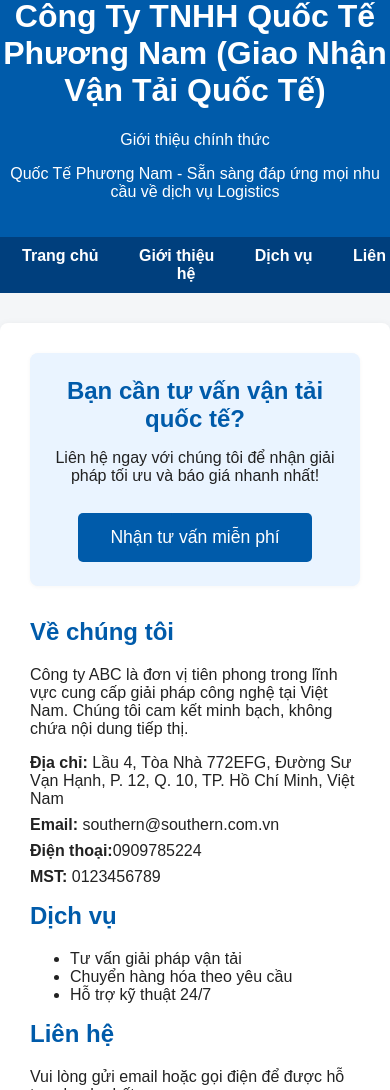
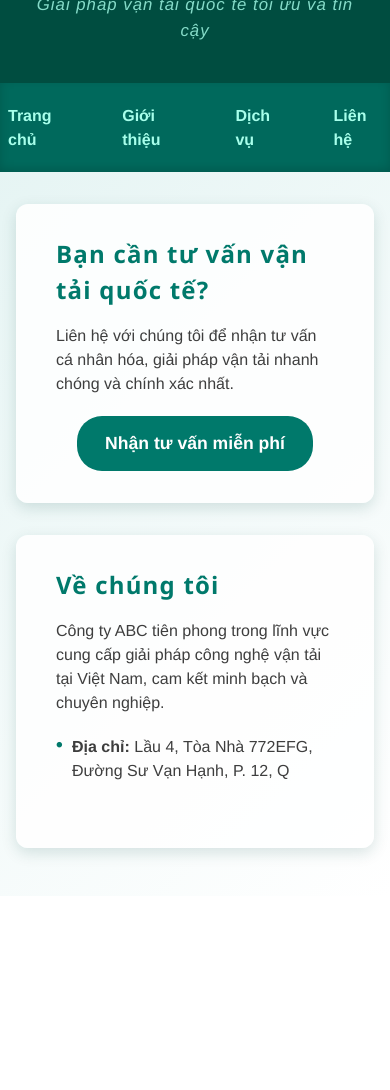
Before and after one commit to phugiaa63/backlink, a website: page view/index.html in a window 390 px wide. Shown: the part 90-1180 px from the top of the page. After the commit the page ends 986 px from the top, so only its background shows below. Drawn offline with Linux system fonts and the light colour scheme.

Commit message:
sua giao dien

```diff
--- a/view/index.html
+++ b/view/index.html
@@ -2,217 +2,278 @@
 <html lang="vi">
 
 <head>
-    <meta charset="UTF-8">
-    <title>Công ty ABC - Giới thiệu chính thức</title>
-    <style>
-        body {
-            font-family: Arial, sans-serif;
-            margin: 0;
-            background: #f4f6f8;
-            color: #222;
-        }
+  <meta charset="UTF-8" />
+  <meta name="viewport" content="width=device-width, initial-scale=1" />
+  <title>Quốc Tế Phương Nam - Giải pháp vận tải quốc tế</title>
+  <style>
+    /* Reset cơ bản */
+    * {
+      margin: 0;
+      padding: 0;
+      box-sizing: border-box;
+    }
 
-        header {
-            background: #005baa;
-            color: #fff;
-            padding: 30px 0 20px 0;
-            text-align: center;
-        }
+    body {
+      font-family: 'Helvetica Neue', Helvetica, Arial, sans-serif;
+      background: linear-gradient(135deg, #e0f2f1, #ffffff);
+      color: #333;
+      line-height: 1.5;
+      min-height: 100vh;
+      display: flex;
+      flex-direction: column;
+    }
 
-        nav {
-            background: #003f7d;
-            padding: 10px 0;
-            text-align: center;
-        }
+    header {
+      background: #004d40;
+      color: #a7ffeb;
+      padding: 2.5rem 1.5rem;
+      text-align: center;
+      box-shadow: 0 3px 8px rgba(0, 77, 64, 0.3);
+    }
 
-        nav a {
-            color: #fff;
-            text-decoration: none;
-            margin: 0 18px;
-            font-weight: bold;
-            transition: color 0.2s;
-        }
+    header h1 {
+      font-weight: 800;
+      font-size: 2.25rem;
+      letter-spacing: 2px;
+      margin-bottom: 0.25rem;
+      font-family: 'Trebuchet MS', sans-serif;
+    }
 
-        nav a:hover {
-            color: #ffd700;
-        }
+    header p {
+      font-style: italic;
+      font-size: 1.05rem;
+      letter-spacing: 1px;
+      opacity: 0.8;
+    }
 
-        .container {
-            max-width: 900px;
-            margin: 30px auto;
-            background: #fff;
-            padding: 30px;
-            border-radius: 8px;
-            box-shadow: 0 2px 8px rgba(0, 0, 0, 0.07);
-        }
+    nav {
+      background: #00695c;
+      display: flex;
+      justify-content: center;
+      padding: 1rem 0;
+      gap: 2rem;
+      box-shadow: inset 0 -3px 10px rgba(0, 0, 0, 0.15);
+    }
 
-        h2 {
-            color: #005baa;
-            margin-top: 0;
-        }
+    nav a {
+      color: #a7ffeb;
+      font-weight: 600;
+      text-decoration: none;
+      font-size: 1rem;
+      padding: 0.3rem 0.5rem;
+      border-radius: 4px;
+      transition: background-color 0.3s ease;
+    }
 
-        .cta-section {
-            background: #eaf4ff;
-            border-radius: 8px;
-            padding: 24px 20px;
-            text-align: center;
-            margin-bottom: 32px;
-            box-shadow: 0 1px 4px rgba(0,0,0,0.04);
-        }
+    nav a:hover,
+    nav a:focus {
+      background: #004d40;
+      outline: none;
+      color: #e0f2f1;
+    }
 
-        .cta-section h2 {
-            margin-bottom: 10px;
-        }
+    main {
+      flex-grow: 1;
+      max-width: 980px;
+      margin: 3rem auto 4rem;
+      padding: 0 1rem;
+      display: grid;
+      grid-template-columns: repeat(auto-fit, minmax(320px, 1fr));
+      gap: 2rem;
+    }
 
-        .cta-btn {
-            background: #005baa;
-            color: #fff;
-            border: none;
-            padding: 14px 32px;
-            font-size: 1.1em;
-            border-radius: 5px;
-            cursor: pointer;
-            margin-top: 12px;
-            transition: background 0.2s;
-        }
+    section.card {
+      background: #ffffffdd;
+      border-radius: 12px;
+      padding: 2rem 2.5rem;
+      box-shadow: 0 5px 15px rgba(0, 77, 64, 0.15);
+      display: flex;
+      flex-direction: column;
+      justify-content: space-between;
+      transition: transform 0.3s ease;
+    }
 
-        .cta-btn:hover {
-            background: #003f7d;
-        }
+    section.card:hover {
+      transform: translateY(-5px);
+      box-shadow: 0 10px 25px rgba(0, 77, 64, 0.3);
+    }
 
-        .contact-form {
-            margin-top: 30px;
-            background: #f8fafc;
-            padding: 24px 20px;
-            border-radius: 8px;
-            box-shadow: 0 1px 4px rgba(0,0,0,0.04);
-        }
+    section.card h2 {
+      font-size: 1.8rem;
+      color: #00796b;
+      margin-bottom: 1rem;
+      font-weight: 700;
+      font-family: 'Segoe UI', Tahoma, Geneva, Verdana, sans-serif;
+      letter-spacing: 1.2px;
+    }
 
-        .contact-form label {
-            display: block;
-            margin-bottom: 6px;
-            font-weight: bold;
-        }
+    section.card p,
+    section.card ul {
+      font-size: 1rem;
+      margin-bottom: 1.25rem;
+      color: #3e3e3e;
+    }
 
-        .contact-form input,
-        .contact-form textarea {
-            width: 100%;
-            padding: 10px;
-            margin-bottom: 16px;
-            border: 1px solid #cfd8dc;
-            border-radius: 4px;
-            font-size: 1em;
-        }
+    ul.info-list {
+      list-style-type: none;
+    }
 
-        .contact-form button {
-            background: #005baa;
-            color: #fff;
-            border: none;
-            padding: 12px 28px;
-            border-radius: 5px;
-            font-size: 1em;
-            cursor: pointer;
-            transition: background 0.2s;
-        }
+    ul.info-list li {
+      padding-left: 1rem;
+      margin-bottom: 0.8rem;
+      position: relative;
+    }
 
-        .contact-form button:hover {
-            background: #003f7d;
-        }
+    ul.info-list li::before {
+      content: "•";
+      position: absolute;
+      left: 0;
+      color: #00796b;
+      font-weight: bold;
+      font-size: 1.2rem;
+      line-height: 1;
+    }
 
-        .form-success {
-            color: #2e7d32;
-            background: #e8f5e9;
-            border: 1px solid #c8e6c9;
-            padding: 10px 16px;
-            border-radius: 4px;
-            margin-bottom: 16px;
-            display: none;
-        }
+    .cta-button {
+      margin-top: auto;
+      align-self: center;
+      background-color: #00796b;
+      color: white;
+      border: none;
+      padding: 14px 28px;
+      border-radius: 25px;
+      font-size: 1.1rem;
+      cursor: pointer;
+      font-weight: 700;
+      transition: background-color 0.25s ease;
+      user-select: none;
+      text-decoration: none;
+      display: inline-block;
+      text-align: center;
+      width: fit-content;
+    }
 
-        footer {
-            background: #003f7d;
-            color: #fff;
-            text-align: center;
-            padding: 18px 0;
-            margin-top: 40px;
-        }
+    .cta-button:hover,
+    .cta-button:focus {
+      background-color: #004d40;
+      outline: none;
+      color: #a7ffeb;
+    }
 
-        .info-list {
-            list-style: none;
-            padding: 0;
-        }
+    form.contact-form {
+      display: flex;
+      flex-direction: column;
+    }
 
-        .info-list li {
-            margin-bottom: 8px;
-        }
-    </style>
+    form.contact-form label {
+      font-weight: 600;
+      margin-bottom: 6px;
+      font-size: 0.95rem;
+      color: #004d40;
+    }
+
+    form.contact-form input,
+    form.contact-form textarea {
+      padding: 12px 14px;
+      border-radius: 8px;
+      border: 1.8px solid #00796b;
+      margin-bottom: 20px;
+      font-size: 1rem;
+      transition: border-color 0.3s ease;
+      font-family: inherit;
+      resize: vertical;
+      color: #00332e;
+    }
+
+    form.contact-form input:focus,
+    form.contact-form textarea:focus {
+      border-color: #004d40;
+      outline: none;
+      background-color: #e0f2f1;
+    }
+
+    form.contact-form button {
+      background-color: #004d40;
+      color: #a7ffeb;
+      font-weight: 700;
+      font-size: 1.1rem;
+      padding: 14px 0;
+      border-radius: 30px;
+      border: none;
+      cursor: pointer;
+      transition: background-color 0.3s ease;
+      user-select: none;
+      width: 100%;
+    }
+
+    form.contact-form button:hover,
+    form.contact-form button:focus {
+      background-color: #00695c;
+      outline: none;
+      color: white;
+    }
+
+    .form-success {
+      display: none;
+      margin-bottom: 20px;
+      padding: 12px 20px;
+      background-color: #b2dfdb;
+      border-radius: 8px;
+      color: #004d40;
+      font-weight: 700;
+      text-align: center;
+    }
+
+    footer {
+      background-color: #004d40;
+      color: #a7ffeb;
+      text-align: center;
+      padding: 1.75rem 1rem;
+      font-size: 0.95rem;
+      font-weight: 600;
+      user-select: none;
+      box-shadow: inset 0 1px 5px rgba(255, 255, 255, 0.12);
+    }
+
+    @media (max-width: 720px) {
+      main {
+        grid-template-columns: 1fr;
+        margin: 2rem auto 3rem;
+      }
+
+      header h1 {
+        font-size: 1.6rem;
+      }
+
+      section.card h2 {
+        font-size: 1.5rem;
+      }
+    }
+  </style>
 </head>
 
 <body>
-    <header>
-        <h1>
-            Quốc Tế Phương Nam - Công Ty TNHH Quốc Tế Phương Nam (Giao Nhận Vận Tải Quốc Tế)</h1>
-        <p>Giới thiệu chính thức</p>
-        <p>Quốc Tế Phương Nam - Sẵn sàng đáp ứng mọi nhu cầu về dịch vụ Logistics <br>
+  <header>
+    <h1>Quốc Tế Phương Nam</h1>
+    <p>Giải pháp vận tải quốc tế tối ưu và tin cậy</p>
+  </header>
 
-    </header>
-    <nav>
-        <a href="#">Trang chủ</a>
-        <a href="#">Giới thiệu</a>
-        <a href="#">Dịch vụ</a>
-        <a href="#">Liên hệ</a>
-    </nav>
-    <div class="container">
-        <div class="cta-section">
-            <h2>Bạn cần tư vấn vận tải quốc tế?</h2>
-            <p>Liên hệ ngay với chúng tôi để nhận giải pháp tối ưu và báo giá nhanh nhất!</p>
-            <a href="#contact-form"><button class="cta-btn">Nhận tư vấn miễn phí</button></a>
-        </div>
-        <h2>Về chúng tôi</h2>
-        <p>Công ty ABC là đơn vị tiên phong trong lĩnh vực cung cấp giải pháp công nghệ tại Việt Nam. Chúng tôi cam kết
-            minh bạch, không chứa nội dung tiếp thị.</p>
-        <ul class="info-list">
-            <li><strong>Địa chỉ:</strong> Lầu 4, Tòa Nhà 772EFG, Đường Sư Vạn Hạnh, P. 12, Q. 10, TP. Hồ Chí Minh, Việt
-                Nam</li>
-            <li><strong>Email:</strong> southern@southern.com.vn</li>
-            <li><strong>Điện thoại:</strong>0909785224</li>
-            <li><strong>MST:</strong> 0123456789</li>
-        </ul>
-        <h2>Dịch vụ</h2>
-        <ul>
-            <li>Tư vấn giải pháp vận tải</li>
-            <li>Chuyển hàng hóa theo yêu cầu</li>
-            <li>Hỗ trợ kỹ thuật 24/7</li>
-        </ul>
-        <h2>Liên hệ</h2>
-        <p>Vui lòng gửi email hoặc gọi điện để được hỗ trợ nhanh nhất.</p>
-        <form class="contact-form" id="contact-form" autocomplete="off" onsubmit="return submitForm(event)">
-            <div class="form-success" id="form-success">Cảm ơn bạn đã liên hệ! Chúng tôi sẽ phản hồi sớm nhất.</div>
-            <label for="name">Họ và tên *</label>
-            <input type="text" id="name" name="name" required placeholder="Nhập họ và tên của bạn">
-            <label for="email">Email *</label>
-            <input type="email" id="email" name="email" required placeholder="Nhập email của bạn">
-            <label for="phone">Số điện thoại</label>
-            <input type="tel" id="phone" name="phone" placeholder="Nhập số điện thoại (không bắt buộc)">
-            <label for="message">Nội dung *</label>
-            <textarea id="message" name="message" rows="4" required placeholder="Bạn cần hỗ trợ gì?"></textarea>
-            <button type="submit">Gửi liên hệ</button>
-        </form>
-    </div>
-    <footer>
-        &copy; 2024 Quốc Tế Phương Nam. Bản quyền đã được bảo hộ.
-    </footer>
-    <script>
-        function submitForm(event) {
-            event.preventDefault();
-            document.getElementById('form-success').style.display = 'block';
-            setTimeout(function () {
-                document.getElementById('form-success').style.display = 'none';
-                document.getElementById('contact-form').reset();
-            }, 3500);
-            return false;
-        }
-    </script>
-</body>
+  <nav aria-label="Menu điều hướng chính">
+    <a href="#" tabindex="0">Trang chủ</a>
+    <a href="#" tabindex="0">Giới thiệu</a>
+    <a href="#" tabindex="0">Dịch vụ</a>
+    <a href="#" tabindex="0">Liên hệ</a>
+  </nav>
 
-</html>
+  <main>
+    <section class="card" aria-labelledby="consulting-title">
+      <h2 id="consulting-title">Bạn cần tư vấn vận tải quốc tế?</h2>
+      <p>Liên hệ với chúng tôi để nhận tư vấn cá nhân hóa, giải pháp vận tải nhanh chóng và chính xác nhất.</p>
+      <a href="#contact-form" class="cta-button">Nhận tư vấn miễn phí</a>
+    </section>
+
+    <section class="card" aria-labelledby="about-title">
+      <h2 id="about-title">Về chúng tôi</h2>
+      <p>Công ty ABC tiên phong trong lĩnh vực cung cấp giải pháp công nghệ vận tải tại Việt Nam, cam kết minh bạch và chuyên nghiệp.</p>
+      <ul class="info-list">
+        <li><strong>Địa chỉ:</strong> Lầu 4, Tòa Nhà 772EFG, Đường Sư Vạn Hạnh, P. 12, Q
```
